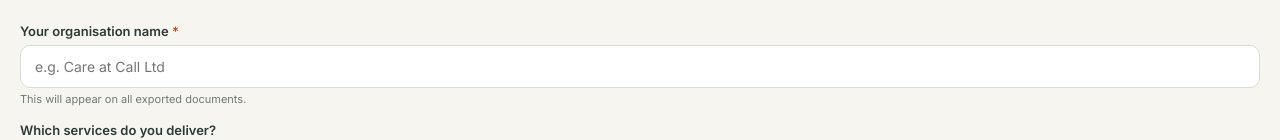
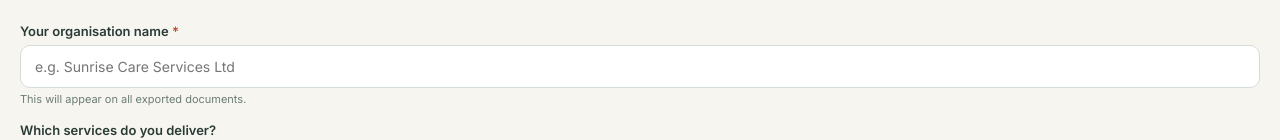
Before and after one commit to BidElevate/Evidence-Vault, a React (Create React App) app: page / in a window 1280 px wide. Shown: the part 287-427 px from the top of the page. Built offline with nearby package versions, Linux system fonts and the light colour scheme.

Commit message:
Update App.jsx

```diff
--- a/src/App.jsx
+++ b/src/App.jsx
@@ -240,7 +240,7 @@ function SetupScreen({ onComplete }) {
           <p style={{fontSize:13,color:C.muted,lineHeight:1.6}}>This app helps you capture case studies, social value activities, and contract records throughout the year — so when a tender arrives, your evidence is ready to go.</p>
         </div>
         <Field label="Your organisation name" required hint="This will appear on all exported documents.">
-          <Input value={orgName} onChange={e=>setOrgName(e.target.value)} placeholder="e.g. Care at Call Ltd" autoFocus />
+          <Input value={orgName} onChange={e=>setOrgName(e.target.value)} placeholder="e.g. Sunrise Care Services Ltd" autoFocus />
         </Field>
         <Field label="Which services do you deliver?" hint="Select all that apply. You can change this in Settings.">
           <div style={{display:"flex",flexDirection:"column",gap:8,marginTop:4}}>
```
